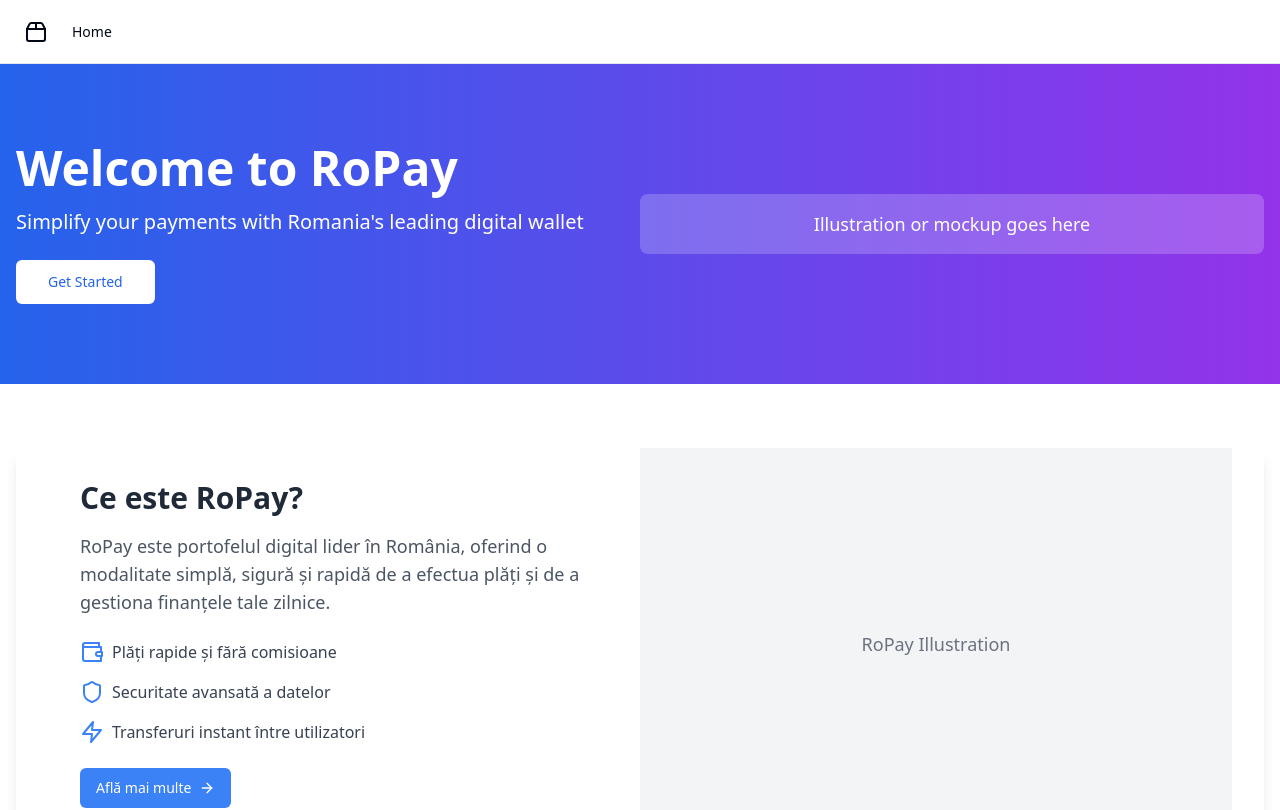
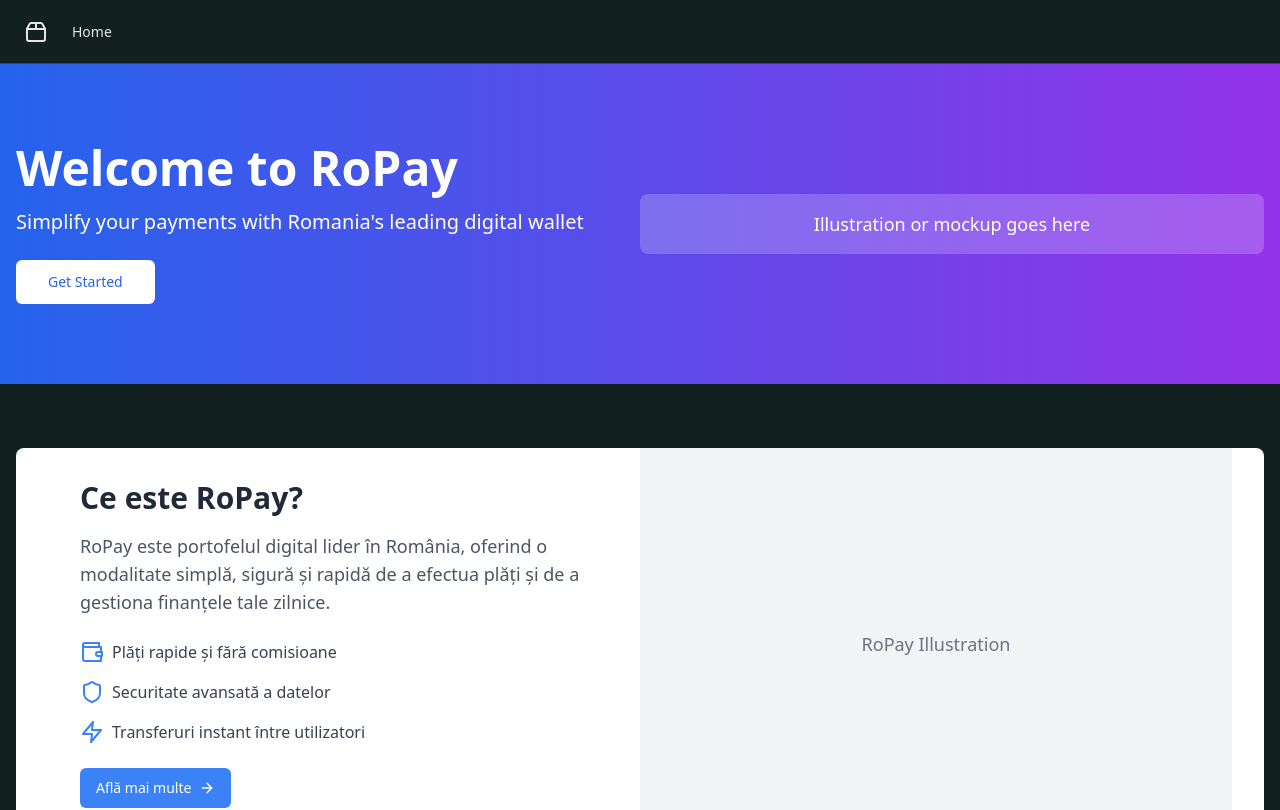
Before and after one commit to GPT-Engineer-App/astro-strapi-tailwind-vite, a React (Vite) app: page / in a window 1280 px wide. Shown: the top 810 px of the page. Built offline with nearby package versions, Linux system fonts and the light colour scheme.

Commit message:
Update theme to dark with shades of teal

```diff
--- a/src/index.css
+++ b/src/index.css
@@ -4,65 +4,65 @@
 
 @layer base {
   :root {
-    --background: 0 0% 100%;
-    --foreground: 222.2 84% 4.9%;
+    --background: 180 25% 10%;
+    --foreground: 180 5% 90%;
 
-    --card: 0 0% 100%;
-    --card-foreground: 222.2 84% 4.9%;
+    --card: 180 25% 12%;
+    --card-foreground: 180 5% 90%;
 
-    --popover: 0 0% 100%;
-    --popover-foreground: 222.2 84% 4.9%;
+    --popover: 180 25% 12%;
+    --popover-foreground: 180 5% 90%;
 
-    --primary: 222.2 47.4% 11.2%;
-    --primary-foreground: 210 40% 98%;
+    --primary: 180 60% 50%;
+    --primary-foreground: 180 5% 10%;
 
-    --secondary: 210 40% 96.1%;
-    --secondary-foreground: 222.2 47.4% 11.2%;
+    --secondary: 180 30% 20%;
+    --secondary-foreground: 180 5% 90%;
 
-    --muted: 210 40% 96.1%;
-    --muted-foreground: 215.4 16.3% 46.9%;
+    --muted: 180 20% 20%;
+    --muted-foreground: 180 5% 70%;
 
-    --accent: 210 40% 96.1%;
-    --accent-foreground: 222.2 47.4% 11.2%;
+    --accent: 180 40% 30%;
+    --accent-foreground: 180 5% 90%;
 
-    --destructive: 0 84.2% 60.2%;
-    --destructive-foreground: 210 40% 98%;
+    --destructive: 0 62.8% 30.6%;
+    --destructive-foreground: 180 5% 90%;
 
-    --border: 214.3 31.8% 91.4%;
-    --input: 214.3 31.8% 91.4%;
-    --ring: 222.2 84% 4.9%;
+    --border: 180 20% 25%;
+    --input: 180 20% 25%;
+    --ring: 180 60% 50%;
 
     --radius: 0.5rem;
   }
 
   .dark {
-    --background: 222.2 84% 4.9%;
-    --foreground: 210 40% 98%;
+    --background: 180 25% 10%;
+    --foreground: 180 5% 90%;
 
-    --card: 222.2 84% 4.9%;
-    --card-foreground: 210 40% 98%;
+    --card: 180 25% 12%;
+    --card-foreground: 180 5% 90%;
 
-    --popover: 222.2 84% 4.9%;
-    --popover-foreground: 210 40% 98%;
+    --popover: 180 25% 12%;
+    --popover-foreground: 180 5% 90%;
 
-    --primary: 210 40% 98%;
-    --primary-foreground: 222.2 47.4% 11.2%;
+    --primary: 180 60% 50%;
+    --primary-foreground: 180 5% 10%;
 
-    --secondary: 217.2 32.6% 17.5%;
-    --secondary-foreground: 210 40% 98%;
+    --secondary: 180 30% 20%;
+    --secondary-foreground: 180 5% 90%;
 
-    --muted: 217.2 32.6% 17.5%;
-    --muted-foreground: 215 20.2% 65.1%;
+    --muted: 180 20% 20%;
+    --muted-foreground: 180 5% 70%;
 
-    --accent: 217.2 32.6% 17.5%;
-    --accent-foreground: 210 40% 98%;
+    --accent: 180 40% 30%;
+    --accent-foreground: 180 5% 90%;
 
     --destructive: 0 62.8% 30.6%;
-    --destructive-foreground: 210 40% 98%;
+    --destructive-foreground: 180 5% 90%;
 
-    --border: 217.2 32.6% 17.5%;
-    --input: 217.2 32.6% 17.5%;
-    --ring: 212.7 26.8% 83.9%;
+    --border: 180 20% 25%;
+    --input: 180 20% 25%;
+    --ring: 180 60% 50%;
   }
 }
 
```
